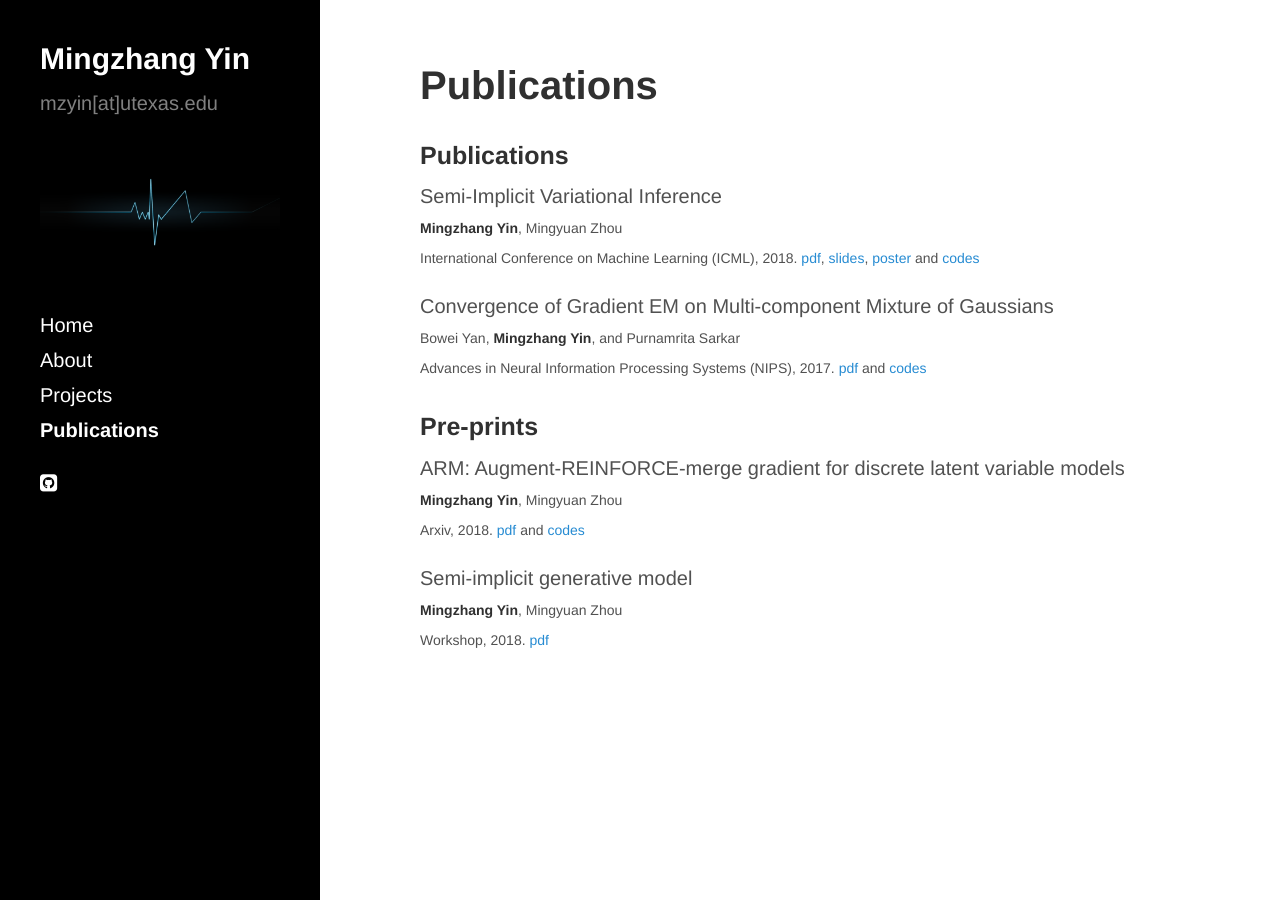
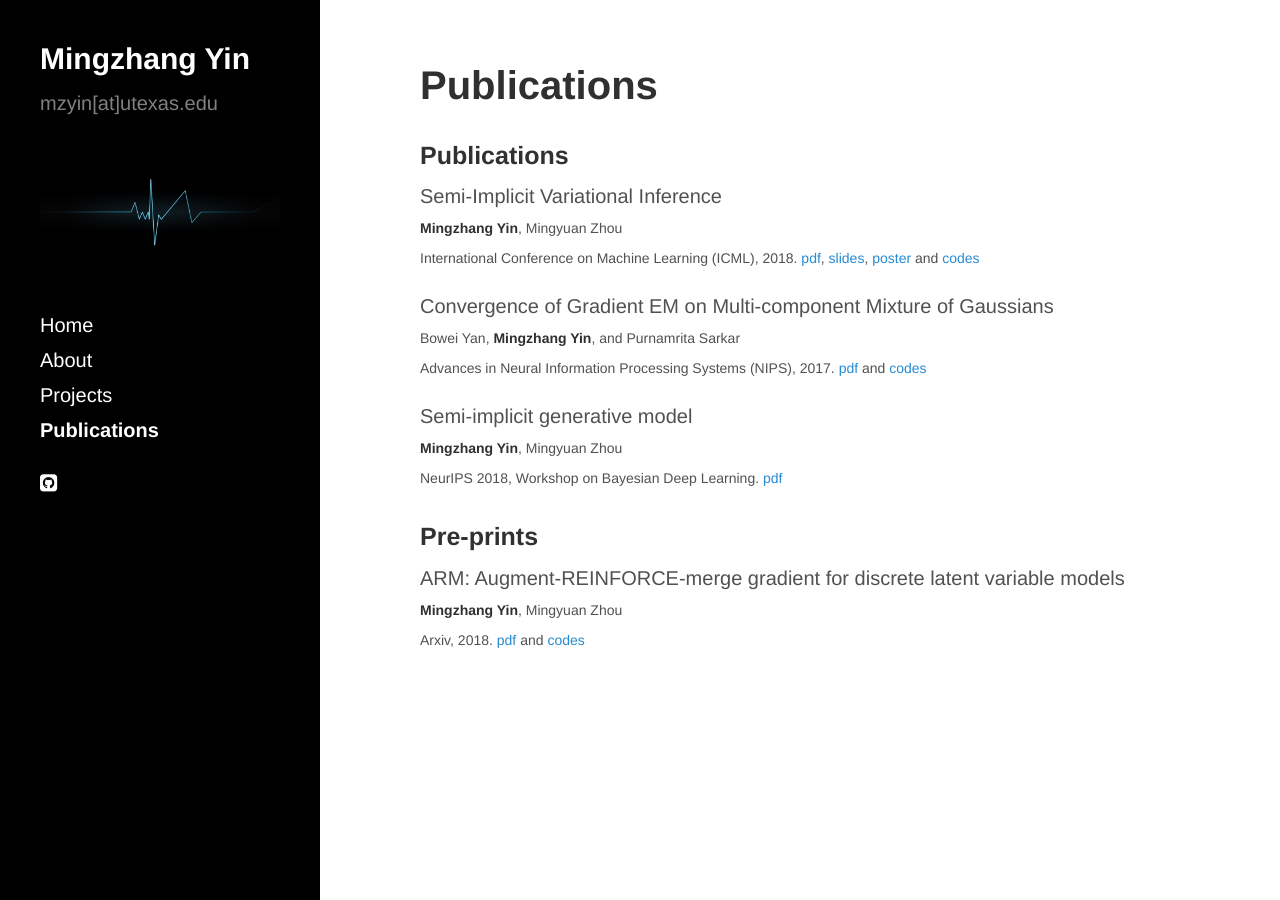
Before and after one commit to mingzhang-yin/mingzhang-yin.github.io, a Jekyll site: the page built from publications.md, in a window 1280 px wide. Built offline with Jekyll 4.4.1, drawn with Linux system fonts in a browser that asks for light colours; nearby versions of some CDN libraries.

Commit message:
Update publications.md

```diff
--- a/publications.md
+++ b/publications.md
@@ -16,13 +16,16 @@
  <br> <span style="font-size:14px"> Bowei Yan, **Mingzhang Yin**, and Purnamrita Sarkar  <br>
 Advances in Neural Information Processing Systems (NIPS), 2017.  [pdf](https://papers.nips.cc/paper/7271-convergence-of-gradient-em-on-multi-component-mixture-of-gaussians) and <a href="https://github.com/mingzhang-yin/Convergence-of-Gradient-EM-on-Multi-component-Mixture-of-Gaussians">codes </a> </span>
 
+
+Semi-implicit generative model
+<br> <span style="font-size:14px"> **Mingzhang Yin**, Mingyuan Zhou  <br>
+  NeurIPS 2018, Workshop on Bayesian Deep Learning. [pdf](https://github.com/mingzhang-yin/mingzhang-yin.github.io/blob/master/assets/pdfs/SIGMO_v2.pdf)
+
+
+
 ### Pre-prints
 
 
 ARM: Augment-REINFORCE-merge gradient for discrete latent variable models
 <br> <span style="font-size:14px"> **Mingzhang Yin**, Mingyuan Zhou  <br>
   Arxiv, 2018. [pdf](https://arxiv.org/abs/1807.11143) and <a href="https://github.com/mingzhang-yin/ARM-gradient" target="_blank">codes </a>
-
-Semi-implicit generative model
-<br> <span style="font-size:14px"> **Mingzhang Yin**, Mingyuan Zhou  <br>
-  Workshop, 2018. [pdf](https://github.com/mingzhang-yin/mingzhang-yin.github.io/blob/master/assets/pdfs/SIGMO_v2.pdf)
```
